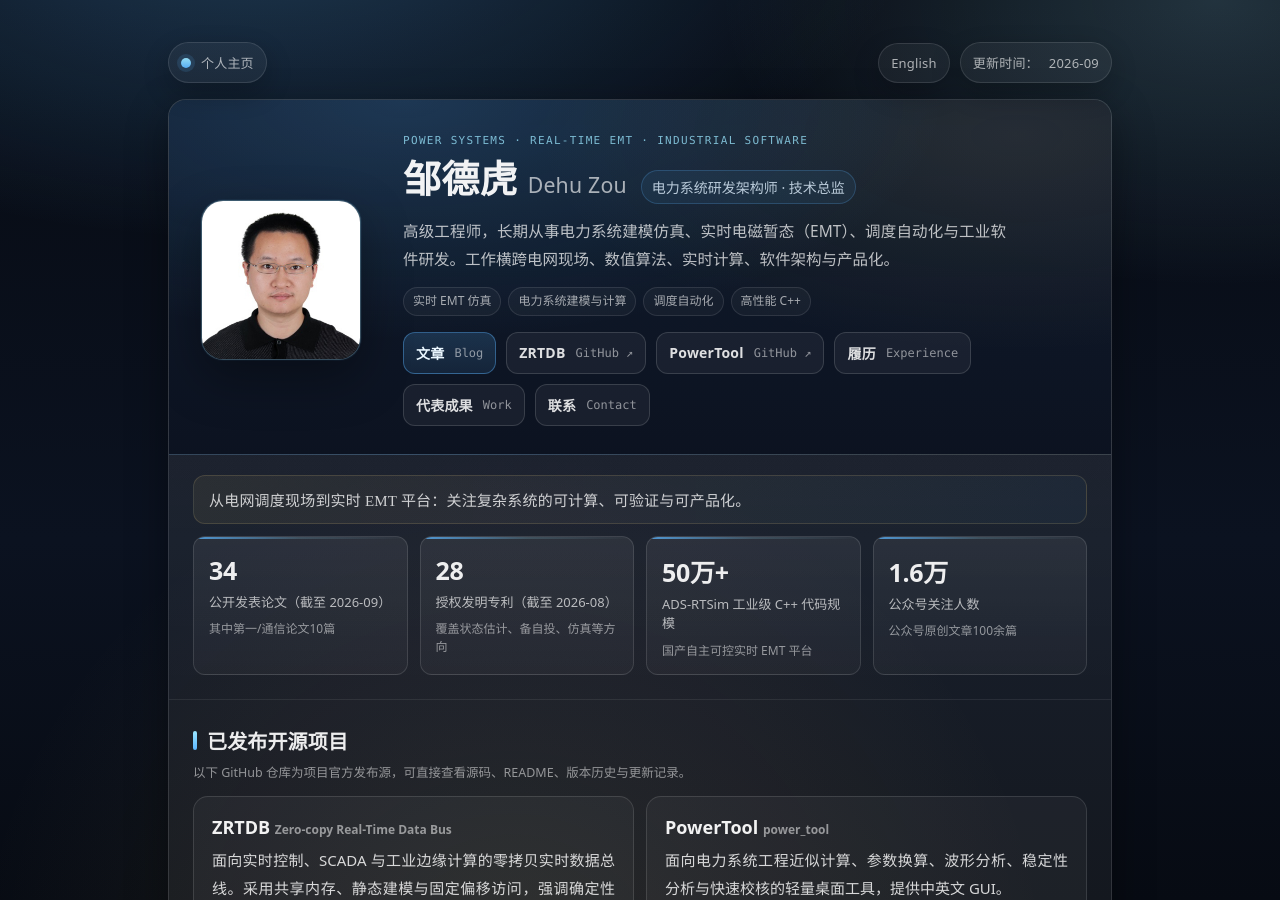
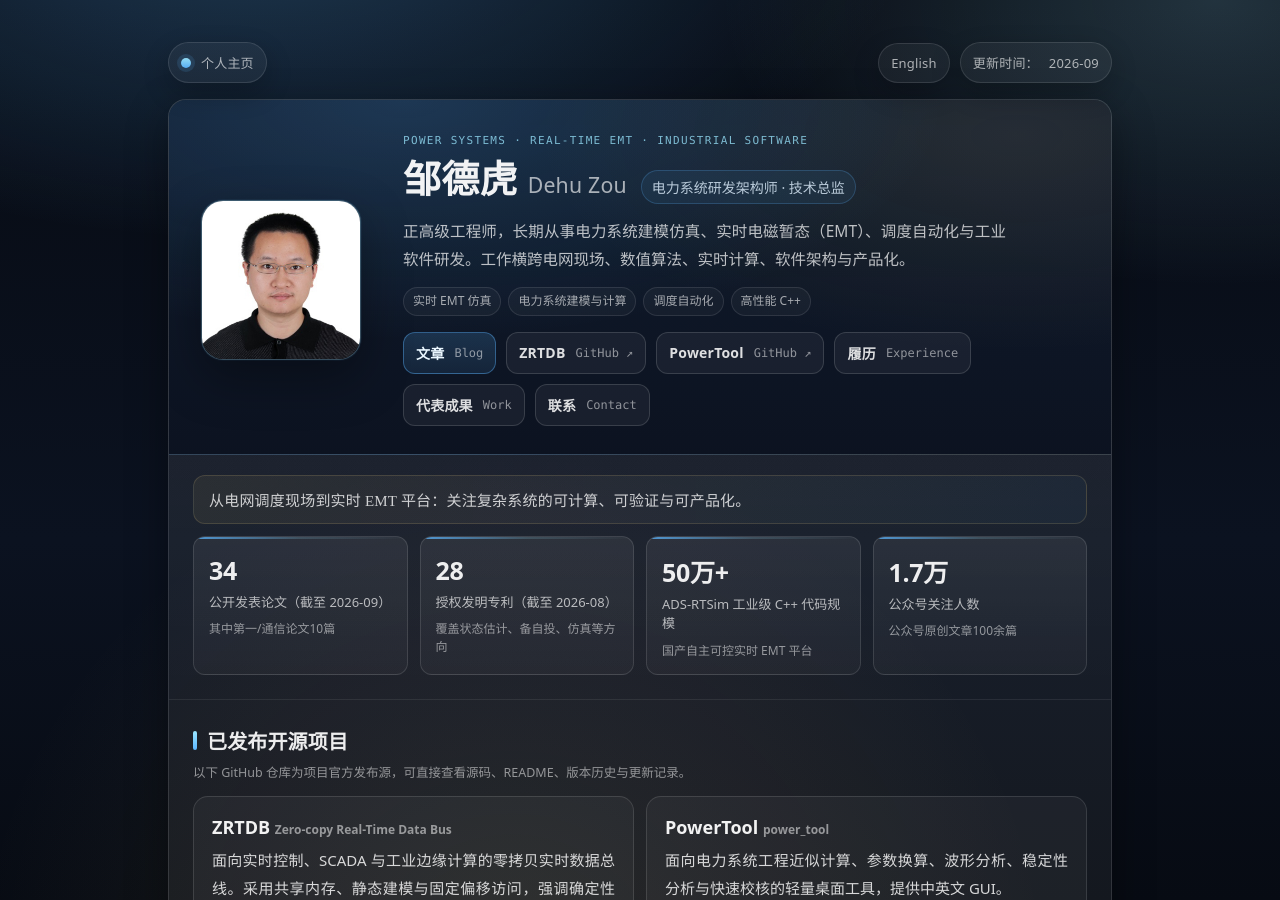
Before and after one commit to zoudehupowersystem/zoudehupowersystem.github.io, a Jekyll site: the page index.html, which Jekyll copies as it is, in a window 1280 px wide and 900 px high. Built offline with Jekyll 4.4.1, drawn with Linux system fonts in a browser that asks for light colours.

Commit message:
Update Chinese profile title to professor-level senior engineer and WeChat followers to 17k

```diff
--- a/index.html
+++ b/index.html
@@ -5,7 +5,7 @@
   <meta charset="UTF-8" />
   <meta name="viewport" content="width=device-width, initial-scale=1.0" />
   <title>邹德虎（Dehu Zou）｜电力系统仿真、调度自动化、ZRTDB 与 PowerTool</title>
-  <meta name="description" content="邹德虎（Dehu Zou），高级工程师、电力系统研发架构师。长期从事电力系统建模仿真、实时电磁暂态仿真（EMT）、电网调度自动化与工业软件研发；公开维护 ZRTDB 零拷贝实时数据总线与 PowerTool 电力系统工程计算工具。" />
+  <meta name="description" content="邹德虎（Dehu Zou），正高级工程师、电力系统研发架构师。长期从事电力系统建模仿真、实时电磁暂态仿真（EMT）、电网调度自动化与工业软件研发；公开维护 ZRTDB 零拷贝实时数据总线与 PowerTool 电力系统工程计算工具。" />
   <meta name="theme-color" content="#0B1F3A" />
   <meta name="robots" content="index,follow,max-image-preview:large,max-snippet:-1,max-video-preview:-1" />
   <link rel="me" href="https://orcid.org/0000-0002-3359-0145" />
@@ -31,7 +31,7 @@
     "@id": "https://zoudehupowersystem.github.io/#profile",
     "url": "https://zoudehupowersystem.github.io/",
     "name": "邹德虎（Dehu Zou）个人主页",
-    "description": "邹德虎（Dehu Zou），高级工程师、电力系统研发架构师。长期从事电力系统建模仿真、实时电磁暂态仿真（EMT）、电网调度自动化与工业软件研发。",
+    "description": "邹德虎（Dehu Zou），正高级工程师、电力系统研发架构师。长期从事电力系统建模仿真、实时电磁暂态仿真（EMT）、电网调度自动化与工业软件研发。",
     "dateModified": "2026-09-17T17:00:00+08:00",
     "mainEntity": {
       "@type": "Person",
@@ -40,8 +40,8 @@
       "alternateName": "Dehu Zou",
       "url": "https://zoudehupowersystem.github.io/",
       "image": "https://zoudehupowersystem.github.io/zoudehu.jpg",
-      "jobTitle": "电力系统研发架构师、技术总监 / Power System R&D Architect and Technical Director",
-      "description": "高级工程师，长期从事电力系统建模仿真、实时电磁暂态仿真、电网调度自动化与工业软件研发。",
+      "jobTitle": "正高级工程师、电力系统研发架构师、技术总监 / Professor-level Senior Engineer, Power System R&D Architect and Technical Director",
+      "description": "正高级工程师，长期从事电力系统建模仿真、实时电磁暂态仿真、电网调度自动化与工业软件研发。",
       "knowsAbout": [
         "Power systems",
         "Electromagnetic transient simulation",
@@ -813,7 +813,7 @@
             </div>
 
             <p class="subtitle">
-              高级工程师，长期从事电力系统建模仿真、实时电磁暂态（EMT）、调度自动化与工业软件研发。工作横跨电网现场、数值算法、实时计算、软件架构与产品化。
+              正高级工程师，长期从事电力系统建模仿真、实时电磁暂态（EMT）、调度自动化与工业软件研发。工作横跨电网现场、数值算法、实时计算、软件架构与产品化。
             </p>
 
             <div class="focus-tags" aria-label="专业方向">
@@ -860,7 +860,7 @@
             <div class="hint">国产自主可控实时 EMT 平台</div>
           </div>
           <div class="kpi-card">
-            <div class="num">1.6万</div>
+            <div class="num">1.7万</div>
             <div class="lab">公众号关注人数</div>
             <div class="hint">公众号原创文章100余篇</div>
           </div>
```
